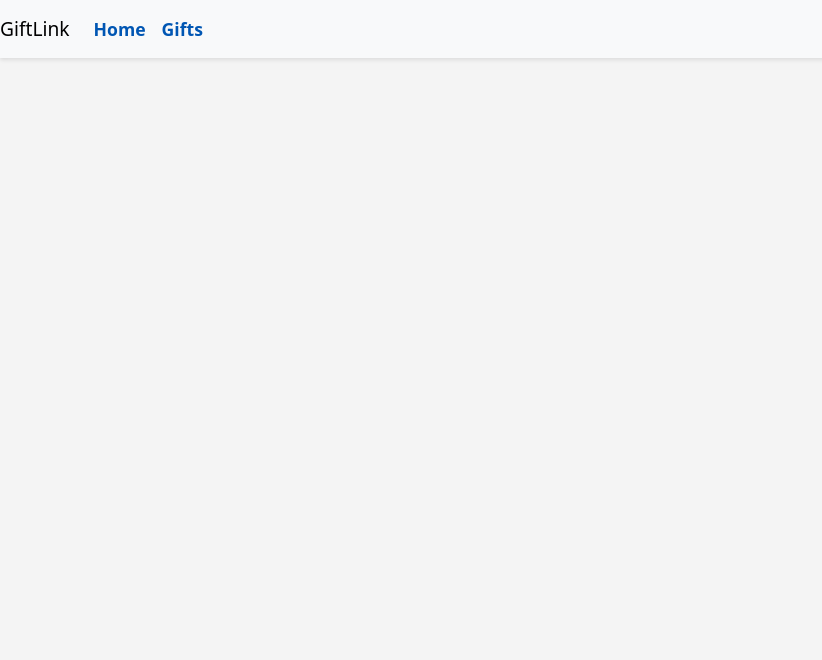
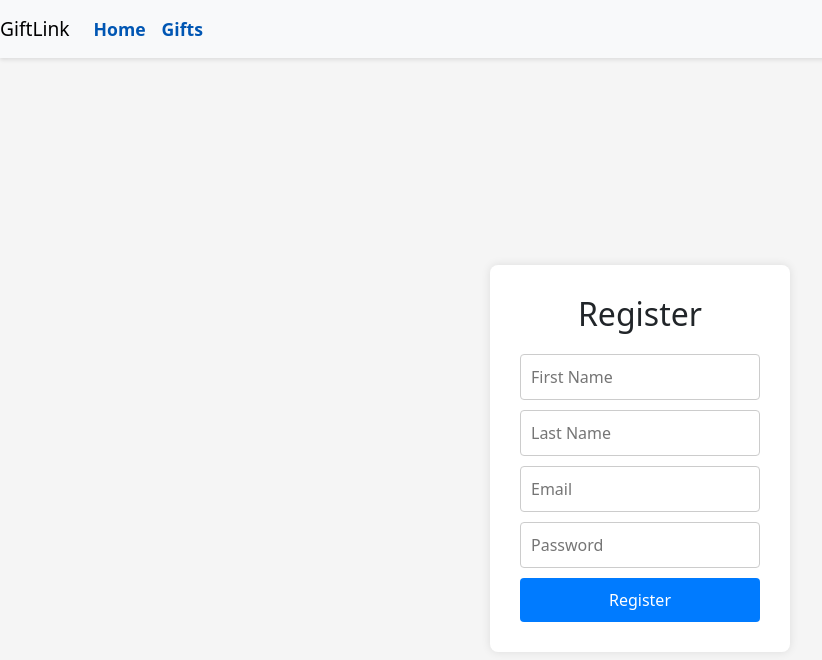
Before and after one commit to sricharran/fullstack-capstone-project, a React (Create React App) app in the folder giftlink-frontend/: page /app/register in a window 1280 px wide. Before the commit this address had no page. Shown: the top 660 px of the page, without its empty margins (0-822 px from the left). Built offline with nearby package versions, Linux system fonts and the light colour scheme.

Commit message:
login page

```diff
--- a/giftlink-frontend/src/App.js
+++ b/giftlink-frontend/src/App.js
@@ -1,19 +1,27 @@
 import React from 'react';
 import { Routes, Route, useNavigate } from 'react-router-dom';
+
 import MainPage from './components/MainPage/MainPage';
+import LoginPage from './components/LoginPage/LoginPage';
+import RegisterPage from './components/RegisterPage/RegisterPage';
+
 import 'bootstrap/dist/css/bootstrap.min.css';
 import './App.css';
+
 import Navbar from './components/Navbar/Navbar';
 
 function App() {
+    const navigate = useNavigate();
 
     return (
         <>
-        <Navbar/>
+            <Navbar />
+
             <Routes>
-          {/* the final code will not pass the products to every page, but each page will call the server API */}
                 <Route path="/" element={<MainPage />} />
                 <Route path="/app" element={<MainPage />} />
+                <Route path="/app/login" element={<LoginPage />} />
+                <Route path="/app/register" element={<RegisterPage />} />
             </Routes>
         </>
     );
--- /dev/null
+++ b/giftlink-frontend/src/components/LoginPage/LoginPage.css
@@ -0,0 +1,30 @@
+/* Center the login card */
+.login-card {
+    background-color: #ffffff;
+    border-radius: 8px;
+    box-shadow: 0 4px 12px rgba(0, 0, 0, 0.1);
+}
+
+/* Improve input fields */
+.login-card input {
+    border-radius: 5px;
+    padding: 10px;
+    font-size: 14px;
+}
+
+/* Button styling */
+.login-card .btn-primary {
+    width: 100%;
+    padding: 10px;
+    font-weight: 600;
+}
+
+/* Button hover */
+.login-card .btn-primary:hover {
+    background-color: #0056b3;
+}
+
+/* Optional: full page background */
+body {
+    background-color: #f5f7fa;
+}
--- /dev/null
+++ b/giftlink-frontend/src/components/LoginPage/LoginPage.js
@@ -0,0 +1,59 @@
+import React, { useState } from 'react';
+import './LoginPage.css';
+
+function LoginPage() {
+
+    // Task 4: States
+    const [email, setEmail] = useState('');
+    const [password, setPassword] = useState('');
+
+    // Task 5: Handle login
+    const handleLogin = () => {
+        console.log("Login clicked");
+        console.log({ email, password });
+    };
+
+    return (
+        <div className="container mt-5">
+            <div className="row justify-content-center">
+                <div className="col-md-6 col-lg-4">
+                    <div className="login-card p-4 border rounded">
+                        <h2 className="text-center mb-4 font-weight-bold">Login</h2>
+
+                        {/* Task 6: Inputs */}
+                        <input
+                            type="email"
+                            className="form-control mb-3"
+                            placeholder="Email"
+                            value={email}
+                            onChange={(e) => setEmail(e.target.value)}
+                        />
+
+                        <input
+                            type="password"
+                            className="form-control mb-3"
+                            placeholder="Password"
+                            value={password}
+                            onChange={(e) => setPassword(e.target.value)}
+                        />
+
+                        {/* Task 7: Button */}
+                        <button
+                            className="btn btn-primary btn-block"
+                            onClick={handleLogin}
+                        >
+                            Login
+                        </button>
+
+                        <p className="mt-4 text-center">
+                            New here? <a href="/app/register" className="text-primary">Register Here</a>
+                        </p>
+
+                    </div>
+                </div>
+            </div>
+        </div>
+    );
+}
+
+export default LoginPage;
--- /dev/null
+++ b/giftlink-frontend/src/components/RegisterPage/RegisterPage.css
@@ -0,0 +1,42 @@
+.register-container {
+    display: flex;
+    justify-content: center;
+    align-items: center;
+    height: 100vh;
+    background: #f5f5f5;
+}
+
+.register-box {
+    background: white;
+    padding: 30px;
+    border-radius: 8px;
+    width: 300px;
+    text-align: center;
+    box-shadow: 0 0 10px rgba(0,0,0,0.1);
+}
+
+.register-box h2 {
+    margin-bottom: 20px;
+}
+
+.register-box input {
+    width: 100%;
+    padding: 10px;
+    margin-bottom: 10px;
+    border: 1px solid #ccc;
+    border-radius: 4px;
+}
+
+.register-box button {
+    width: 100%;
+    padding: 10px;
+    background: #007bff;
+    color: white;
+    border: none;
+    border-radius: 4px;
+    cursor: pointer;
+}
+
+.register-box button:hover {
+    background: #0056b3;
+}
--- /dev/null
+++ b/giftlink-frontend/src/components/RegisterPage/RegisterPage.js
@@ -0,0 +1,60 @@
+import React, { useState } from 'react';
+import './RegisterPage.css';
+
+function RegisterPage() {
+    // Task 4: States
+    const [firstName, setFirstName] = useState('');
+    const [lastName, setLastName] = useState('');
+    const [email, setEmail] = useState('');
+    const [password, setPassword] = useState('');
+
+    // Task 5: Handle register
+    const handleRegister = () => {
+        console.log("Register clicked");
+        console.log({ firstName, lastName, email, password });
+    };
+
+    return (
+        <div className="register-container">
+            <div className="register-box">
+                <h2>Register</h2>
+
+                {/* Task 6: Inputs */}
+                <input
+                    type="text"
+                    placeholder="First Name"
+                    value={firstName}
+                    onChange={(e) => setFirstName(e.target.value)}
+                />
+
+                <input
+                    type="text"
+                    placeholder="Last Name"
+                    value={lastName}
+                    onChange={(e) => setLastName(e.target.value)}
+                />
+
+                <input
+                    type="email"
+                    placeholder="Email"
+                    value={email}
+                    onChange={(e) => setEmail(e.target.value)}
+                />
+
+                <input
+                    type="password"
+                    placeholder="Password"
+                    value={password}
+                    onChange={(e) => setPassword(e.target.value)}
+                />
+
+                {/* Task 7: Button */}
+                <button onClick={handleRegister}>
+                    Register
+                </button>
+            </div>
+        </div>
+    );
+}
+
+export default RegisterPage;
```
Lines whose indentation alone changed are shown as unchanged.
